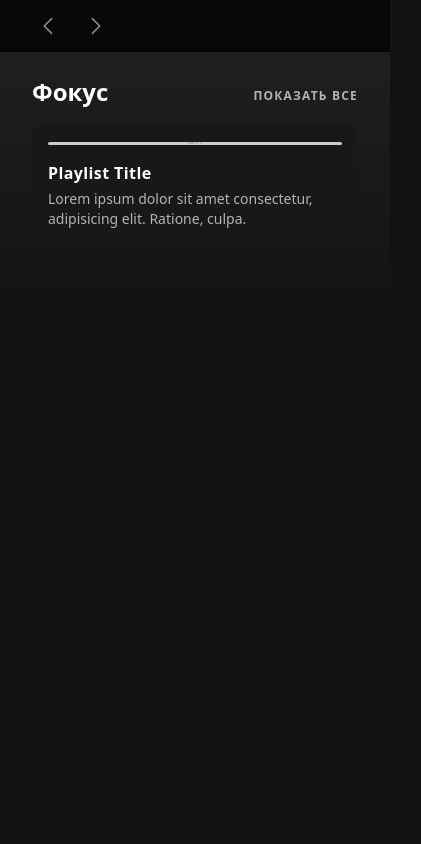
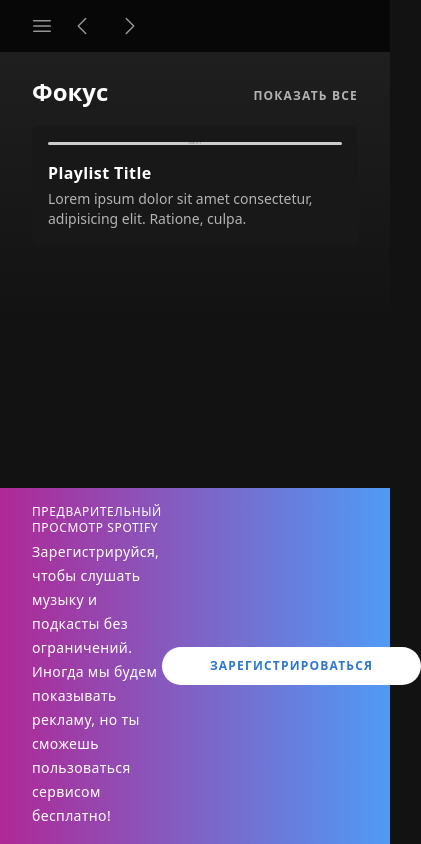
Before and after one commit to andre-w2/spotify, a website: page src/index.html in a window 390 px wide. Shown: the whole page, 421 px wide, since content can reach past the window. Drawn offline with nearby package versions, Linux system fonts and the light colour scheme; files that its build step writes are made by us from their sources; placeholder pictures from the web are drawn by us.

Commit message:
Мобильное меню

```diff
--- a/src/index.html
+++ b/src/index.html
@@ -8,8 +8,8 @@
       <link rel="stylesheet" href="../dist/output.css" />
    </head>
    <body class="flex flex-col bg-[#121212] h-screen">
-      <div class="flex overflow-auto">
-         <aside class="bg-black w-[256px] text-[#b2b2b2] hidden lg:flex flex-col sticky top-0">
+      <div class="flex flex-grow overflow-auto">
+         <aside id="sidebar" class="bg-black w-[256px] text-[#b2b2b2] flex flex-col fixed lg:sticky top-0 z-30 h-screen lg:h-auto -translate-x-full lg:translate-x-0 target:translate-x-0 transition-transform peer">
             <a href="#" class="text-white inline-block my-6 px-6 w-full">
                <svg viewBox="0 0 1134 340" class="w-[130px]">
                   <title>Spotify</title>
@@ -56,9 +56,15 @@
                </ul>
             </footer>
          </aside>
+         <a href="#" class="transition-opacity lg:hidden fixed inset-0 bg-black opacity-0 peer-target:opacity-50 peer-target:z-20 cursor-default"></a>
          <div class="flex-1">
             <header class="bg-[#070707] flex-1 flex justify-between items-center py-[10px] px-[32px] sticky top-0 z-10">
                <div class="flex">
+                  <a href="#sidebar" class="mr-[8px] text-[#969696] -ml-1.5 p-1 inline-block lg:hidden">
+                     <svg xmlns="http://www.w3.org/2000/svg" fill="none" viewBox="0 0 24 24" stroke-width="1.5" stroke="currentColor" class="w-6 h-6">
+                        <path stroke-linecap="round" stroke-linejoin="round" d="M3.75 6.75h16.5M3.75 12h16.5m-16.5 5.25h16.5" />
+                     </svg>
+                  </a>
                   <a href="#" class="mr-[8px] text-[#969696] p-1 cursor-not-allowed">
                      <svg xmlns="http://www.w3.org/2000/svg" fill="none" viewBox="0 0 24 24" stroke-width="1.5" stroke="currentColor" class="w-6 h-6">
                         <path stroke-linecap="round" stroke-linejoin="round" d="M15.75 19.5L8.25 12l7.5-7.5" />
@@ -335,7 +341,7 @@
             </main>
          </div>
       </div>
-      <a href="#" class="bg-gradient-to-r from-[#af2896] to-[#509bf5] text-white py-4 px-8 hidden justify-between items-center">
+      <a href="#" class="bg-gradient-to-r from-[#af2896] to-[#509bf5] text-white py-4 px-8 flex justify-between items-center">
          <div>
             <p class="text-xs uppercase tracking-wider mb-1">Предварительный просмотр Spotify</p>
             <p class="leading-6 text-[14px] tracking-wide">Зарегистрируйся, чтобы слушать музыку и подкасты без ограничений. Иногда мы будем показывать рекламу, но ты сможешь пользоваться сервисом бесплатно!</p>
```
